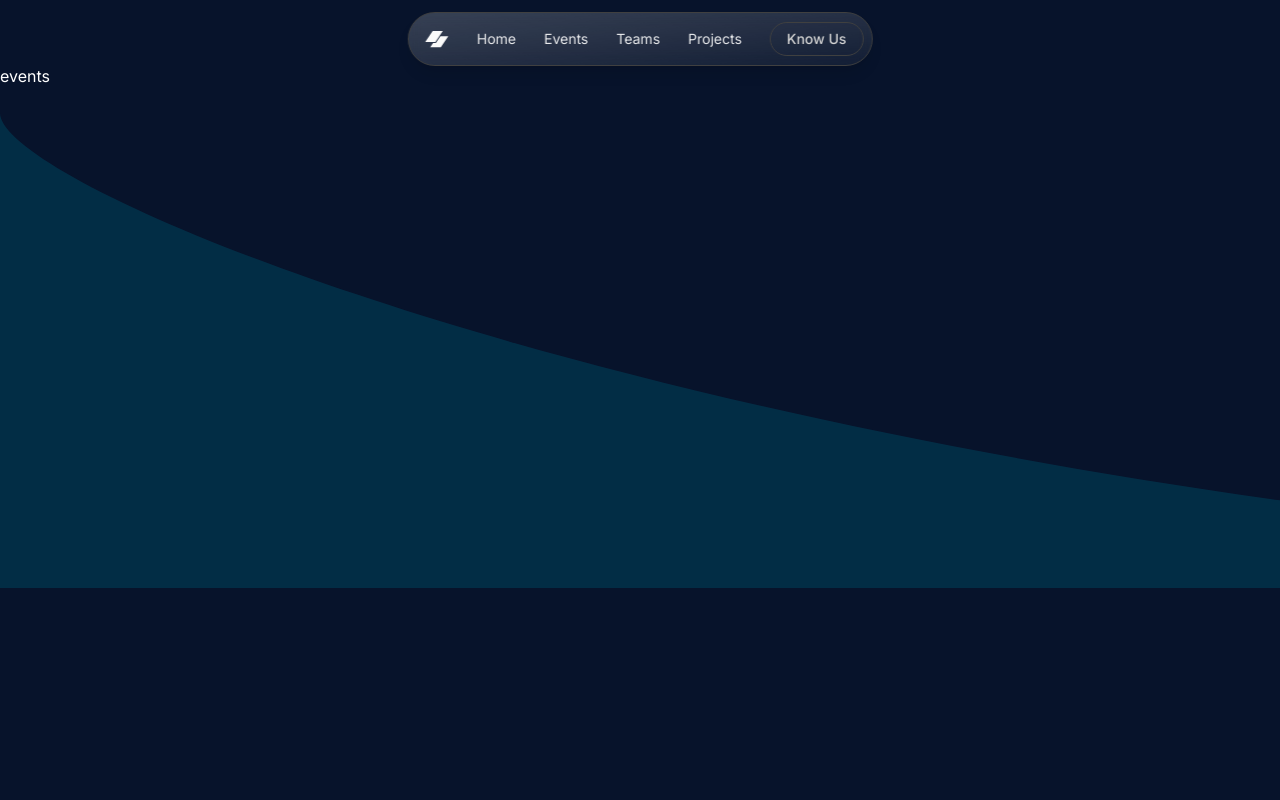
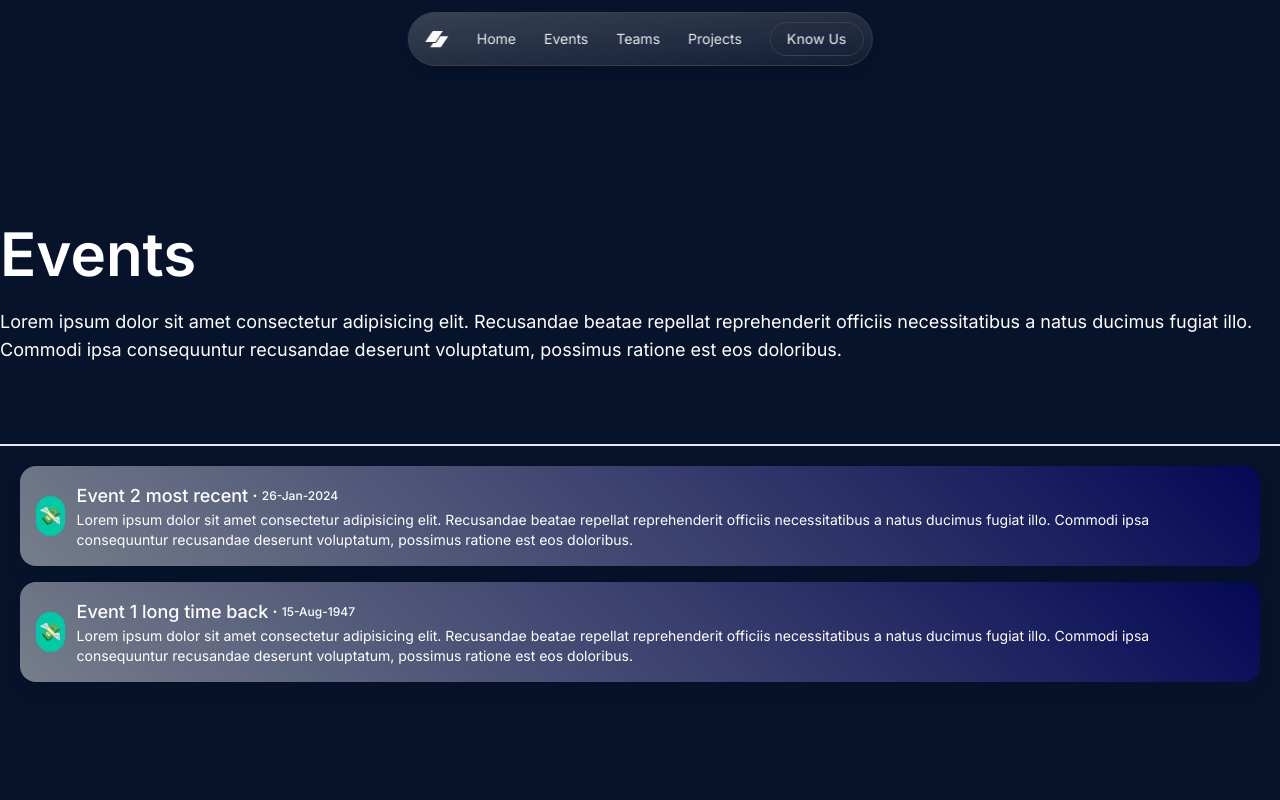
Before and after one commit to samrat53/bclub-website, a Next.js app: page /events in a window 1280 px wide. Shown: the top 800 px of the page. Built offline with nearby package versions, Linux system fonts and the light colour scheme.

Commit message:
build events section

```diff
--- a/app/events/page.tsx
+++ b/app/events/page.tsx
@@ -1,3 +1,98 @@
-export default function Events() {
-    return <div>events</div>;
-  }
+"use client";
+import { motion } from "framer-motion";
+import { cn } from "@/utils/cn";
+import { AnimatedList } from "@/components/magicui/animated-list";
+
+interface Item {
+  name: string;
+  description: string;
+  icon: string;
+  color: string;
+  time: string;
+}
+
+let notifications = [
+  {
+    name: "Event 1 long time back",
+    description:
+      "Lorem ipsum dolor sit amet consectetur adipisicing elit. Recusandae beatae repellat reprehenderit officiis necessitatibus a natus ducimus fugiat illo. Commodi ipsa consequuntur recusandae deserunt voluptatum, possimus ratione est eos doloribus.",
+    time: "15-Aug-1947",
+
+    icon: "💸",
+    color: "#00C9A7",
+  },
+  {
+    name: "Event 2 most recent",
+    description:
+      "Lorem ipsum dolor sit amet consectetur adipisicing elit. Recusandae beatae repellat reprehenderit officiis necessitatibus a natus ducimus fugiat illo. Commodi ipsa consequuntur recusandae deserunt voluptatum, possimus ratione est eos doloribus.",
+    time: "26-Jan-2024",
+
+    icon: "💸",
+    color: "#00C9A7",
+  },
+];
+
+notifications = Array.from({ length: notifications.length/2 }, () => notifications).flat();
+
+const Notification = ({ name, description, icon, color, time }: Item) => {
+  return (
+    <figure
+      className={cn(
+        "relative mx-auto min-h-fit w-full transform cursor-pointer overflow-hidden rounded-2xl p-4",
+        // animation styles
+        "transition-all duration-200 ease-in-out hover:scale-[103%]",
+        // light styles
+        " events-gradiient [box-shadow:0_0_0_1px_rgba(0,0,0,.03),0_2px_4px_rgba(0,0,0,.05),0_12px_24px_rgba(0,0,0,.05)]",
+        // dark styles
+        "transform-gpu dark:bg-transparent"
+      )}
+    >
+      <div className="flex flex-row items-center gap-3">
+        <div
+          className="flex h-10 w-10 items-center justify-center rounded-2xl"
+          style={{
+            backgroundColor: color,
+          }}
+        >
+          <span className="text-lg">{icon}</span>
+        </div>
+        <div className="flex flex-col overflow-hidden">
+          <figcaption className="flex flex-row items-center whitespace-pre text-lg font-medium">
+            <span className="text-sm sm:text-lg">{name}</span>
+            <span className="mx-1">·</span>
+            <span className="text-xs ">{time}</span>
+          </figcaption>
+          <p className="text-sm font-normal">{description}</p>
+        </div>
+      </div>
+    </figure>
+  );
+};
+
+export default function AnimatedListDemo() {
+  return (
+    <div className="">
+      <motion.div
+        initial={{ x: "-10vw", opacity: 0 }}
+        animate={{ x: 0, opacity: 1 }}
+        transition={{ type: "spring", stiffness: 30, damping: 10 }}
+        className="max-w-7xl mx-auto w-full mt-40 sm:w-[40rem] md:w-[50rem] lg:w-auto"
+      >
+        <h3 className="text-4xl md:text-6xl font-semibold">Events</h3>
+        <p className="text-base md:text-lg  my-4 md:my-6">
+          Lorem ipsum dolor sit amet consectetur adipisicing elit. Recusandae
+          beatae repellat reprehenderit officiis necessitatibus a natus ducimus
+          fugiat illo. Commodi ipsa consequuntur recusandae deserunt voluptatum,
+          possimus ratione est eos doloribus.
+        </p>
+      </motion.div>
+      <div className="relative flex min-h-[50vh] mx-auto my-20 w-full max-w-7xl text-white flex-col overflow-hidden border-t-2 p-5">
+        <AnimatedList>
+          {notifications.map((item, idx) => (
+            <Notification {...item} key={idx} />
+          ))}
+        </AnimatedList>
+      </div>
+    </div>
+  );
+}
--- a/app/globals.css
+++ b/app/globals.css
@@ -2,16 +2,16 @@
 @tailwind components;
 @tailwind utilities;
 
-body{
+body {
   background-color: rgb(7, 19, 43);
-  color: white
+  color: white;
 }
 .glassy {
   @apply bg-opacity-30 backdrop-filter backdrop-blur-lg;
 }
 
 .radiant-text {
-  background: linear-gradient(45deg, #7BC9FF,#493f97, #0d0852);
+  background: linear-gradient(45deg, #7bc9ff, #493f97, #0d0852);
   -webkit-background-clip: text;
   color: transparent;
   font-weight: bold; /* Optional: Makes the text bold */
@@ -54,8 +54,7 @@ html {
   border-radius: 2em;
   padding: 10px;
   background-color: #191919;
-      box-shadow: 5px 5px 30px rgb(4, 4, 4),
-                       -5px -5px 30px rgb(57, 57, 57);
+  box-shadow: 5px 5px 30px rgb(4, 4, 4), -5px -5px 30px rgb(57, 57, 57);
 }
 
 .profileimage {
@@ -74,40 +73,16 @@ html {
 
 .Name {
   color: white;
-      font-family: 'Lucida Sans', 'Lucida Sans Regular', 'Lucida Grande', 'Lucida Sans Unicode', Geneva, Verdana, sans-serif;
   padding: 15px;
   font-size: 20px;
   margin-top: 10px;
 }
 
-    .socialbar {
-      background-color: #191919;
-      border-radius: 3em;
-      width: 90%;
-      padding: 14px;
-      margin-top: 15px;
-      color: white;
-      box-shadow: 3px 3px 15px rgb(0, 0, 0),
-                       -3px -3px 15px rgb(58, 58, 58);
+.events-gradiient {
+  background-image: linear-gradient(
+    45deg,
+    rgba(255, 255, 255, 0.452),
+    rgba(3, 1, 121, 0.541)
+  );
+  cursor: auto;
 }
-
-    .card a {
-      transition: 0.4s;
-      color: white
-    }
-
-    #github:hover {
-      color: #c9510c;
-    }
-
-    #instagram:hover {
-      color: #d62976;
-    }
-
-    #facebook:hover {
-      color: #3b5998;
-    }
-
-    #twitter:hover {
-      color: #00acee;
-    }
--- /dev/null
+++ b/components/magicui/animated-list.tsx
@@ -0,0 +1,61 @@
+"use client";
+
+import { AnimatePresence, motion } from "framer-motion";
+import React, { ReactElement, useEffect, useMemo, useState } from "react";
+
+export const AnimatedList = React.memo(
+  ({
+    className,
+    children,
+    delay = 1500,
+  }: {
+    className?: string;
+    children: React.ReactNode;
+    delay?: number;
+  }) => {
+    const [index, setIndex] = useState(0);
+    const childrenArray = React.Children.toArray(children);
+
+    useEffect(() => {
+      const interval = setInterval(() => {
+        setIndex((prevIndex) => prevIndex + 1);
+      }, delay);
+
+      return () => clearInterval(interval);
+    }, [childrenArray.length, delay]);
+
+    const itemsToShow = useMemo(
+      () => childrenArray.slice(0, index + 1).reverse(),
+      [index, childrenArray]
+    );
+
+    return (
+      <div className={`flex flex-col items-center gap-4 ${className}`}>
+        <AnimatePresence>
+          {itemsToShow.map((item) => (
+            <AnimatedListItem key={(item as ReactElement).key}>
+              {item}
+            </AnimatedListItem>
+          ))}
+        </AnimatePresence>
+      </div>
+    );
+  }
+);
+
+AnimatedList.displayName = "AnimatedList";
+
+export function AnimatedListItem({ children }: { children: React.ReactNode }) {
+  const animations = {
+    initial: { scale: 0, opacity: 0 },
+    animate: { scale: 1, opacity: 1, originY: 0 },
+    exit: { scale: 0, opacity: 0 },
+    transition: { type: "spring", stiffness: 350, damping: 40 },
+  };
+
+  return (
+    <motion.div {...animations} layout className="mx-auto w-full">
+      {children}
+    </motion.div>
+  );
+}
```
Lines whose indentation alone changed are shown as unchanged.
